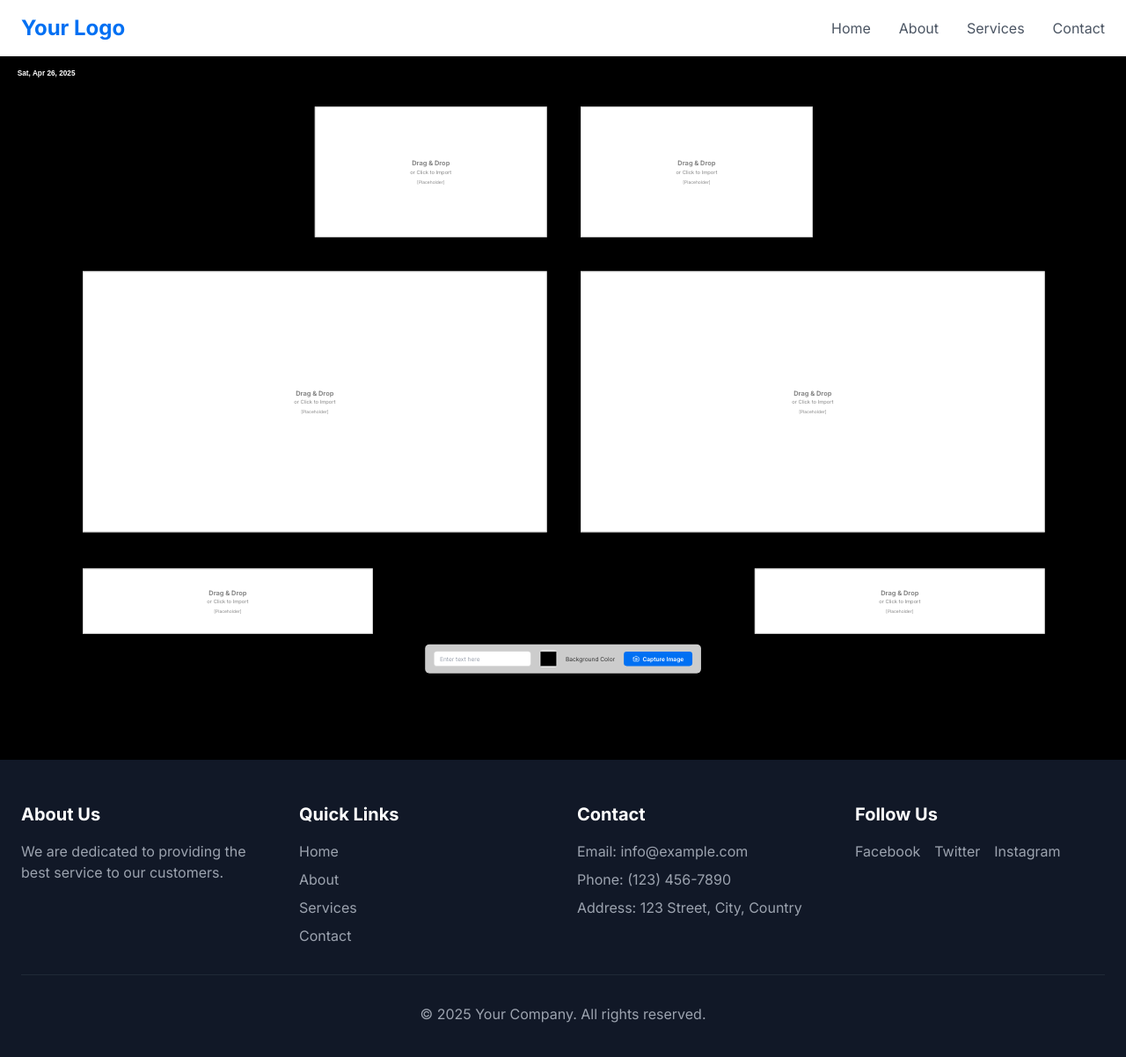
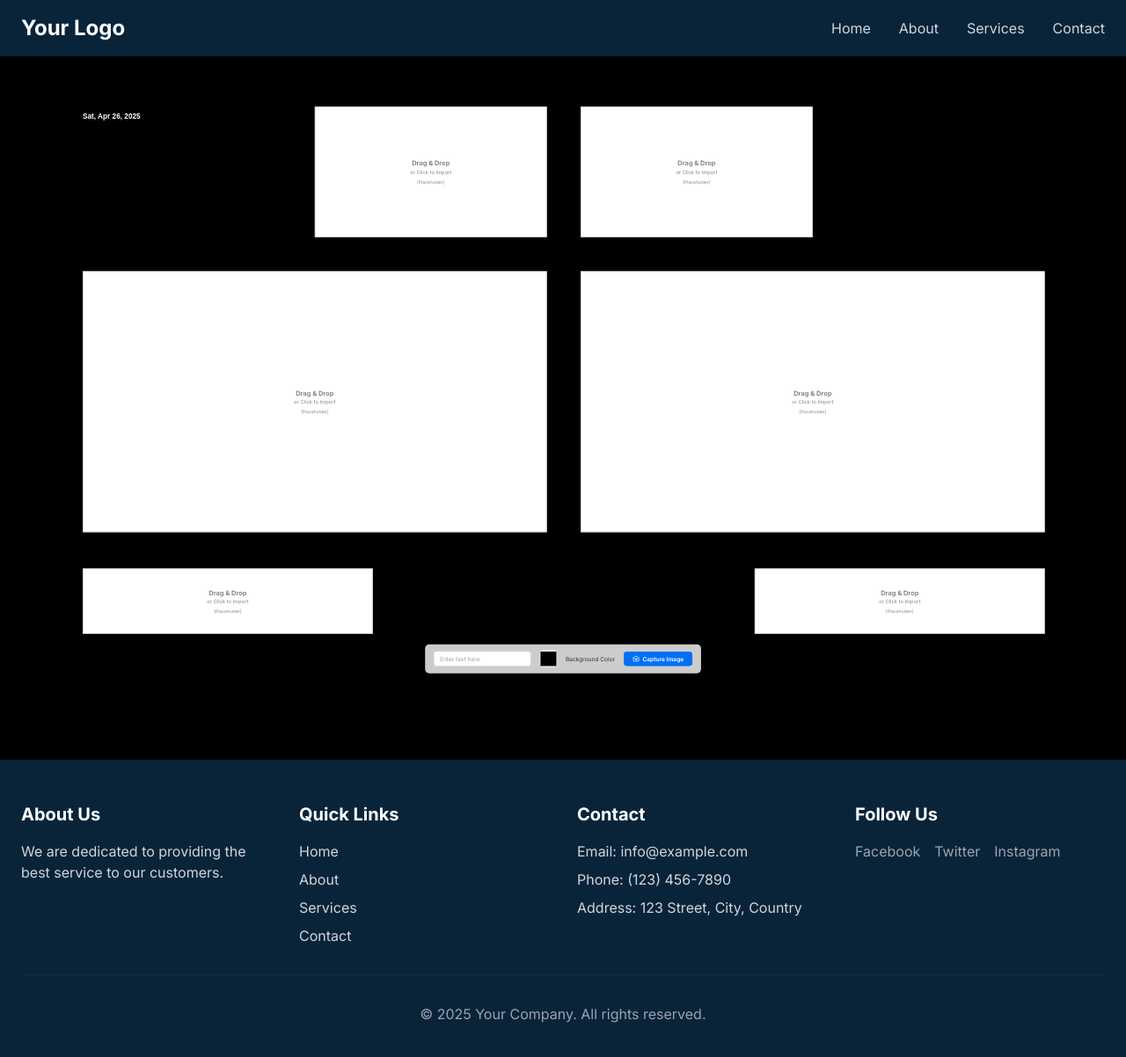
Before and after one commit to khurramsaadat/dfre, a Next.js app: page /dm6assets in a window 1280 px wide. Shown: the top 1202 px of the page at 88% size. Built offline with nearby package versions, Linux system fonts and the light colour scheme.

Commit message:
Updated DM6AssetsHeroLayout with filename prefix and improved capture functionality

```diff
--- a/src/components/DM6AssetsHeroLayout.tsx
+++ b/src/components/DM6AssetsHeroLayout.tsx
@@ -99,11 +99,18 @@ export default function DM6AssetsHeroLayout() {
   // Capture functionality
   const handleCaptureImage = async () => {
     if (layoutRef.current) {
-      // Hide borders for capture
+      // Hide controls and add white border for capture
+      const controlsOverlay = layoutRef.current.querySelector('.controls-overlay');
       const boxEls = layoutRef.current.querySelectorAll('.box-border');
+
+      if (controlsOverlay) {
+        (controlsOverlay as HTMLElement).style.display = 'none';
+      }
+
       boxEls.forEach((box: Element) => {
         (box as HTMLElement).style.border = 'none';
       });
+
       try {
         const html2canvas = (await import('html2canvas')).default;
         const canvas = await html2canvas(layoutRef.current, {
@@ -124,16 +131,23 @@ export default function DM6AssetsHeroLayout() {
               clonedElement.style.transform = 'none';
               clonedElement.style.width = layoutWidth + 'px';
               clonedElement.style.height = layoutHeight + 'px';
+              clonedElement.style.border = '5px solid white';
             }
           }
         });
-        // Restore borders
+
+        // Restore controls and borders
+        if (controlsOverlay) {
+          (controlsOverlay as HTMLElement).style.display = 'flex';
+        }
         boxEls.forEach((box: Element) => {
           (box as HTMLElement).style.border = '';
         });
-        // Download
+
+        // Download with prefixed filename
         const link = document.createElement('a');
-        link.download = `DM6Assets_${labelText || 'layout'}.jpg`;
+        const fileName = labelText ? `DM_Approval_${labelText}` : 'DM_Approval_layout';
+        link.download = `${fileName}.jpg`;
         link.href = canvas.toDataURL('image/jpeg', 0.9);
         link.click();
       } catch (error) {
@@ -167,16 +181,18 @@ export default function DM6AssetsHeroLayout() {
           transformOrigin: 'top left',
         }}
       >
-        {/* Date Display */}
-        <div style={{ position: 'absolute', top: 32, left: 48, fontSize: 20, fontFamily: 'Arial', fontWeight: 600, color: '#fff', zIndex: 10 }}>
-          {getCurrentDate()}
+        {/* Label Text and Date */}
+        <div style={{ position: 'absolute', left: 228, top: 150, zIndex: 10 }}>
+          {labelText && (
+            <div style={{ fontSize: 24, background: '#fff', border: '1px solid #ccc', padding: '8px 16px', marginBottom: 8 }}>
+              {labelText}
+            </div>
+          )}
+          <div style={{ fontSize: 20, fontFamily: 'Arial', fontWeight: 600, color: '#fff' }}>
+            {getCurrentDate()}
+          </div>
         </div>
-        {/* Label Text */}
-        {labelText && (
-          <div style={{ position: 'absolute', left: 228, top: 150, fontSize: 24, background: '#fff', border: '1px solid #ccc', padding: '8px 16px', zIndex: 10 }}>
-            {labelText}
-          </div>
-        )}
+
         {/* Boxes */}
         {boxes.map((box, index) => (
           <div
@@ -221,6 +237,7 @@ export default function DM6AssetsHeroLayout() {
         />
         {/* Controls Overlayed at Bottom Center */}
         <div
+          className="controls-overlay"
           style={{ position: 'absolute', left: '50%', bottom: 32, transform: 'translateX(-50%)', zIndex: 20, background: 'rgba(255,255,255,0.8)', borderRadius: 12, boxShadow: '0 2px 8px rgba(0,0,0,0.08)', padding: '16px 24px', display: 'flex', alignItems: 'center', gap: 16 }}
         >
           <input
--- a/src/components/Footer.tsx
+++ b/src/components/Footer.tsx
@@ -2,12 +2,12 @@ import Link from 'next/link';
 
 const Footer = () => {
   return (
-    <footer className="bg-gray-900 text-white">
+    <footer className="bg-[rgb(9,36,57)] text-white">
       <div className="container mx-auto px-6 py-12">
         <div className="grid grid-cols-1 md:grid-cols-4 gap-8">
           <div>
             <h3 className="text-xl font-bold mb-4">About Us</h3>
-            <p className="text-gray-400">
+            <p className="text-gray-300">
               We are dedicated to providing the best service to our customers.
             </p>
           </div>
@@ -15,22 +15,22 @@ const Footer = () => {
             <h3 className="text-xl font-bold mb-4">Quick Links</h3>
             <ul className="space-y-2">
               <li>
-                <Link href="/" className="text-gray-400 hover:text-white transition-colors">
+                <Link href="/" className="text-gray-300 hover:text-white transition-colors">
                   Home
                 </Link>
               </li>
               <li>
-                <Link href="/about" className="text-gray-400 hover:text-white transition-colors">
+                <Link href="/about" className="text-gray-300 hover:text-white transition-colors">
                   About
                 </Link>
               </li>
               <li>
-                <Link href="/services" className="text-gray-400 hover:text-white transition-colors">
+                <Link href="/services" className="text-gray-300 hover:text-white transition-colors">
                   Services
                 </Link>
               </li>
               <li>
-                <Link href="/contact" className="text-gray-400 hover:text-white transition-colors">
+                <Link href="/contact" className="text-gray-300 hover:text-white transition-colors">
                   Contact
                 </Link>
               </li>
@@ -38,7 +38,7 @@ const Footer = () => {
           </div>
           <div>
             <h3 className="text-xl font-bold mb-4">Contact</h3>
-            <ul className="space-y-2 text-gray-400">
+            <ul className="space-y-2 text-gray-300">
               <li>Email: info@example.com</li>
               <li>Phone: (123) 456-7890</li>
               <li>Address: 123 Street, City, Country</li>
--- a/src/components/Header.tsx
+++ b/src/components/Header.tsx
@@ -2,23 +2,23 @@ import Link from 'next/link';
 
 const Header = () => {
   return (
-    <header className="bg-white shadow-md">
+    <header className="bg-[rgb(9,36,57)] shadow-md">
       <nav className="container mx-auto px-6 py-4">
         <div className="flex items-center justify-between">
-          <div className="text-2xl font-bold text-primary">
+          <div className="text-2xl font-bold text-white">
             <Link href="/">Your Logo</Link>
           </div>
           <div className="hidden md:flex space-x-8">
-            <Link href="/" className="text-gray-600 hover:text-primary transition-colors">
+            <Link href="/" className="text-gray-300 hover:text-white transition-colors">
               Home
             </Link>
-            <Link href="/about" className="text-gray-600 hover:text-primary transition-colors">
+            <Link href="/about" className="text-gray-300 hover:text-white transition-colors">
               About
             </Link>
-            <Link href="/services" className="text-gray-600 hover:text-primary transition-colors">
+            <Link href="/services" className="text-gray-300 hover:text-white transition-colors">
               Services
             </Link>
-            <Link href="/contact" className="text-gray-600 hover:text-primary transition-colors">
+            <Link href="/contact" className="text-gray-300 hover:text-white transition-colors">
               Contact
             </Link>
           </div>
```
Also changed, not shown: 1 other file (tests, documents, lock files or other folders).
